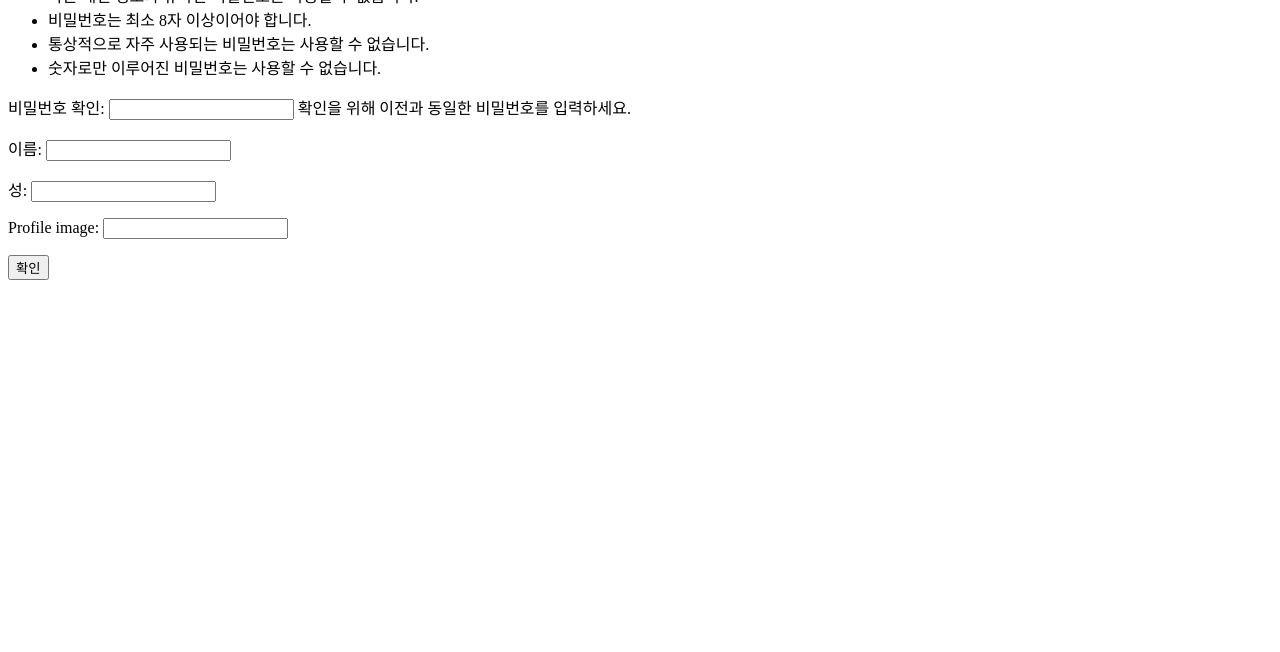
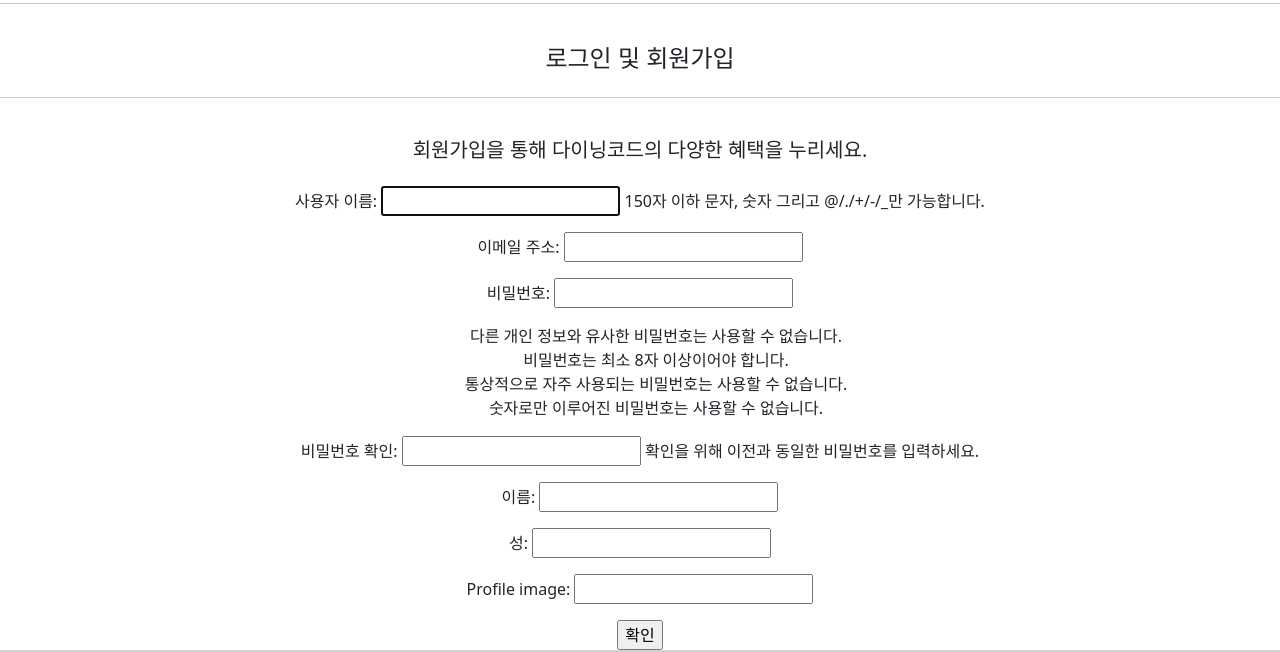
Before and after one commit to hyun-seokkk/Team-03, a Django app: page /accounts/signup/ in a window 1280 px wide. Shown: the part 156-808 px from the top of the page. Before the commit the page ends 436 px from the top, so only its background shows below. Run offline with Django 3.2, Linux system fonts and the light colour scheme.

Commit message:
Fix signup

```diff
--- a/accounts/templates/accounts/signup.html
+++ b/accounts/templates/accounts/signup.html
@@ -1,15 +1,20 @@
-<!DOCTYPE html>
-<html lang="en">
-  <head>
-    <meta charset="UTF-8" />
-    <meta http-equiv="X-UA-Compatible" content="IE=edge" />
-    <meta name="viewport" content="width=device-width, initial-scale=1.0" />
-    <title>Document</title>
-  </head>
-  <body>
+{% extends 'account_base.html' %}
+
+{% block content %}
+<div class="d-flex justify-content-center text-center">
+  <div class="row">
+
+    <h4 class="my-4">로그인 및 회원가입</h4>
+    <hr>
+    <h5 class="my-4">회원가입을 통해 다이닝코드의 다양한 혜택을 누리세요.</h5>
     <form action="{% url 'accounts:signup' %}" method="post" enctype="multipart/form-data">
       {% csrf_token %} {{ form.as_p }}
       <input type="submit" value="확인" />
     </form>
-  </body>
-</html>
+    <div class="card text-center">
+
+    </div>
+  </div>
+</div>
+
+{% endblock content %}
--- a/templates/account_base.html
+++ b/templates/account_base.html
@@ -9,6 +9,11 @@
 <link rel="stylesheet" href="https://cdn.jsdelivr.net/npm/bootstrap-icons@1.10.4/font/bootstrap-icons.css"/>
 <link rel="stylesheet" href="https://fonts.googleapis.com/css2?family=Material+Symbols+Rounded:opsz,wght,FILL,GRAD@48,400,0,0" />
 </head>
+<style>
+  ul {
+    list-style: none;
+  }
+</style>
 <body>
   <div class="d-flex justify-content-center my-4">
     <a href="{% url 'dinings:index' %}">
```
